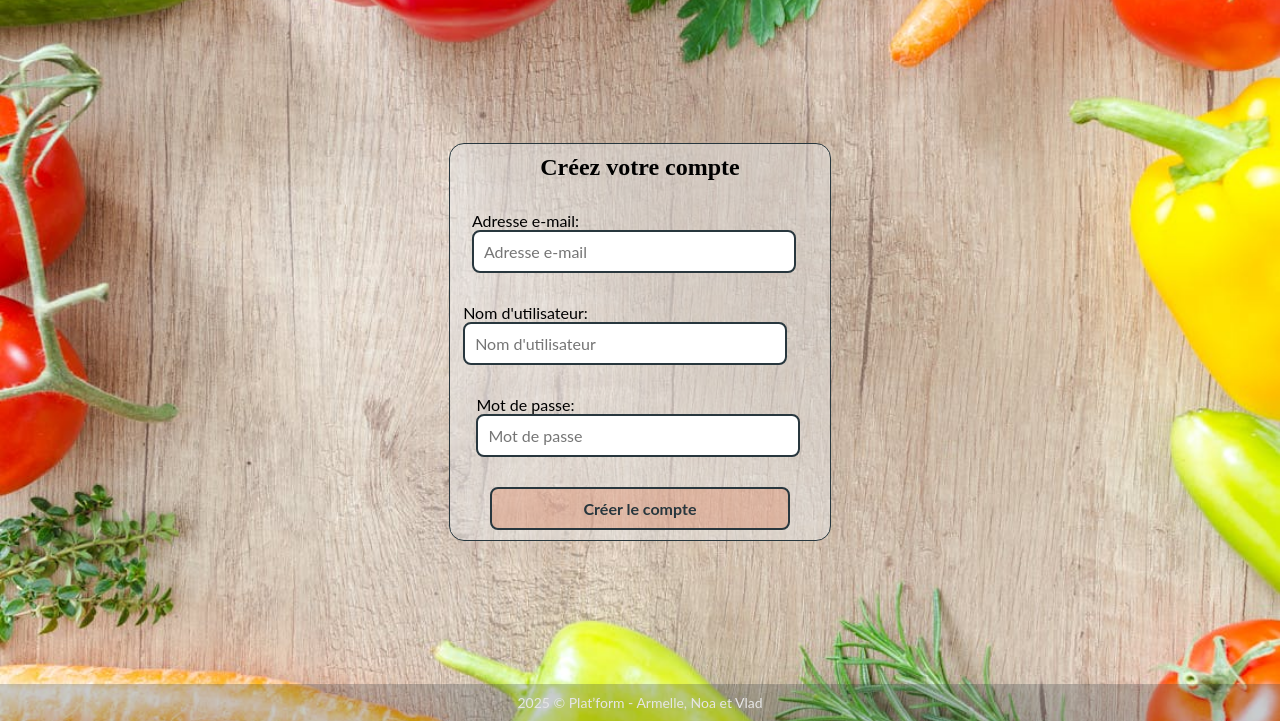
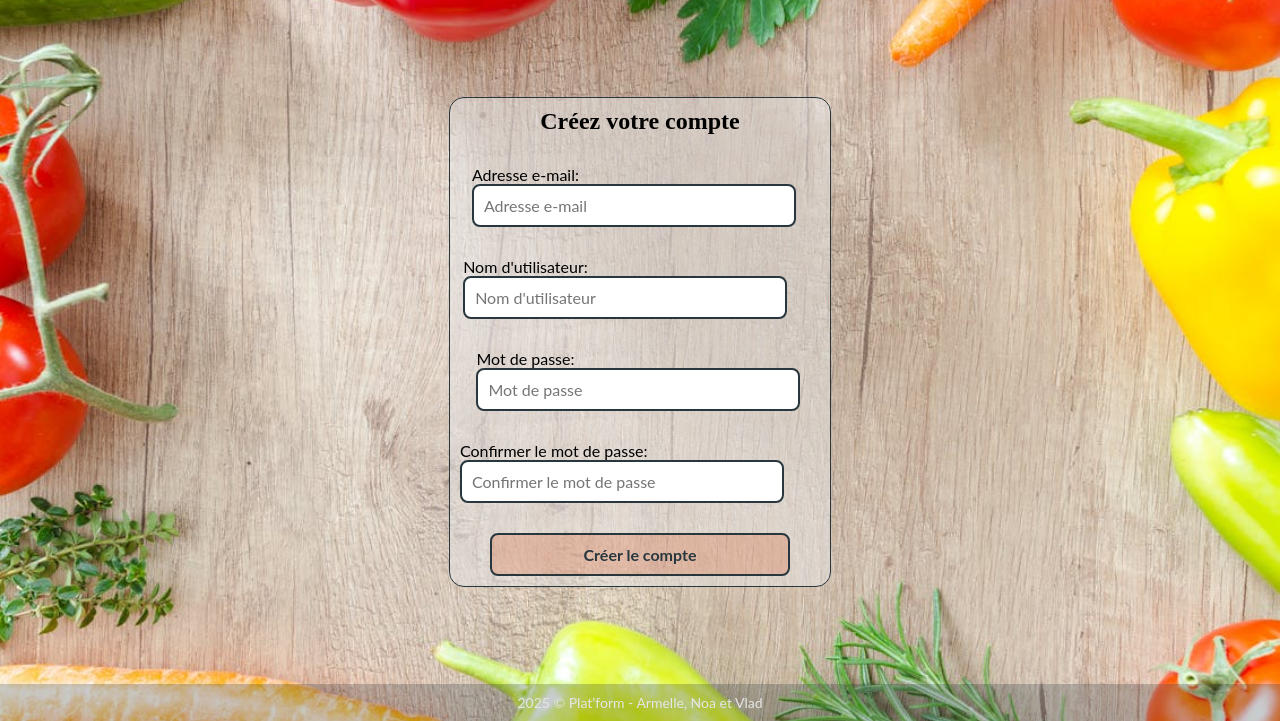
Before and after one commit to vladimir-gorbachev/gestionnaire_de_menu, a PHP site: page /creation-compte.php in a window 1280 px wide. Shown: the part 79-800 px from the top of the page. Run offline with PHP 8.4, Linux system fonts and the light colour scheme; some libraries are stand-ins or nearby versions.

Commit message:
correction sécurité du mot de passe

```diff
--- a/creation-compte.php
+++ b/creation-compte.php
@@ -34,10 +34,22 @@ if ($_SERVER["REQUEST_METHOD"] == "POST") {
     }
     else {
         $mot_de_passe = test_saisie($_POST["mot_de_passe"]);
+        if (strlen($mot_de_passe) < 8 || !preg_match("/[A-Za-z]/", $mot_de_passe) || !preg_match("/[0-9]/", $mot_de_passe)) {
+            $mot_de_passeErr = "Le mot de passe doit contenir au moins 8 caractères, dont une lettre et un chiffre.";
+        }
+    }
+    if (empty($_POST["confirmer_mdp"])) {
+        $confirmer_mdpErr = "Veuillez confirmer votre mot de passe.";
+    }
+    else {
+        $confirmer_mdp = test_saisie($_POST["confirmer_mdp"]);
+        if ($mot_de_passe !== $confirmer_mdp) {
+            $confirmer_mdpErr = "Les mots de passe ne correspondent pas.";
+        }
     }
 
     // Vérifier si l'email OU le nom d'utilisateur existent déjà
-    if (empty($emailErr) && empty($nomErr) && empty($mot_de_passeErr)) {
+    if (empty($emailErr) && empty($nomErr) && empty($mot_de_passeErr) && empty($confirmer_mdpErr)) {
         $verif = $pdo->prepare("SELECT email, nom_utilisateur FROM utilisateurs
         WHERE email = :email OR nom_utilisateur = :nom");
         $verif->execute(["email" => $email, "nom" => $nom]);
@@ -65,6 +77,7 @@ if ($_SERVER["REQUEST_METHOD"] == "POST") {
                 $email = $nom = $mot_de_passe = ""; // Réinitialiser les champs
                 header("Location: connexion.php");
                 exit();
+                die();
             }
             else {
                 $emailErr = "Erreur lors de l'inscription.";
@@ -90,7 +103,6 @@ if ($_SERVER["REQUEST_METHOD"] == "POST") {
     <title>Plat'form</title>
 </head>
 <body>
-    <!-- inclusion de l'entête du site -->
     <?php require_once(__DIR__ . "/header.php"); ?>
 
     <form action="<?php echo htmlspecialchars($_SERVER["PHP_SELF"]);?>" method="POST">
@@ -101,34 +113,46 @@ if ($_SERVER["REQUEST_METHOD"] == "POST") {
             <label for="email">Adresse e-mail:</label>
             <input type="email" id="email" name="email" placeholder="Adresse e-mail" required
             value="<?php echo htmlspecialchars($email);?>">
-        <p class="erreur"><?php echo $emailErr;?></p>
+
+            <?php if (!empty($emailErr)) : ?>
+                <p class="erreur"><?php echo $emailErr; ?></p>
+            <?php endif; ?>
         </article>
 
         <article class="form-connexion">
             <label for="nom">Nom d'utilisateur:</label>
             <input type="text" id="nom" name="nom" placeholder="Nom d'utilisateur" required
             value="<?php echo htmlspecialchars($nom);?>">
+
+            <?php if (!empty($nomErr)) : ?>
                 <p class="erreur"><?php echo $nomErr;?></p>
+            <?php endif; ?>
         </article>
 
         <article class="form-connexion">
             <label for="mot_de_passe">Mot de passe:</label>
             <input type="password" id="mot_de_passe" name="mot_de_passe" placeholder="Mot de passe"
-        required value="<?php echo htmlspecialchars($mot_de_passe);?>">
+            required>
+
+            <?php if (!empty($mot_de_passeErr)) : ?>
                 <p class="erreur"><?php echo $mot_de_passeErr;?></p>
+            <?php endif; ?>
         </article>
 
-    <!-- <article class="form-connexion">
-        <label for="confirmer-mdp">Confirmer mot de passe:</label>
-        <input type="password" id="confirmer-mdp" name="confirmer-mdp"
-        placeholder="Confirmer mot de passe">
-    </article> -->
+        <article class="form-connexion">
+            <label for="confirmer_mdp">Confirmer le mot de passe:</label>
+            <input type="password" id="confirmer_mdp" name="confirmer_mdp"
+            placeholder="Confirmer le mot de passe" required>
+
+            <?php if (!empty($confirmer_mdpErr)) : ?>
+                <p class="erreur"><?php echo $confirmer_mdpErr; ?></p>
+            <?php endif; ?>
+        </article>
 
         <input type="submit" value="Créer le compte">
 
     </form>
 
-    <!-- inclusion du bas de page du site -->
     <?php require_once(__DIR__ . "/footer.php"); ?>
 </body>
 
```
Lines whose indentation alone changed are shown as unchanged.
